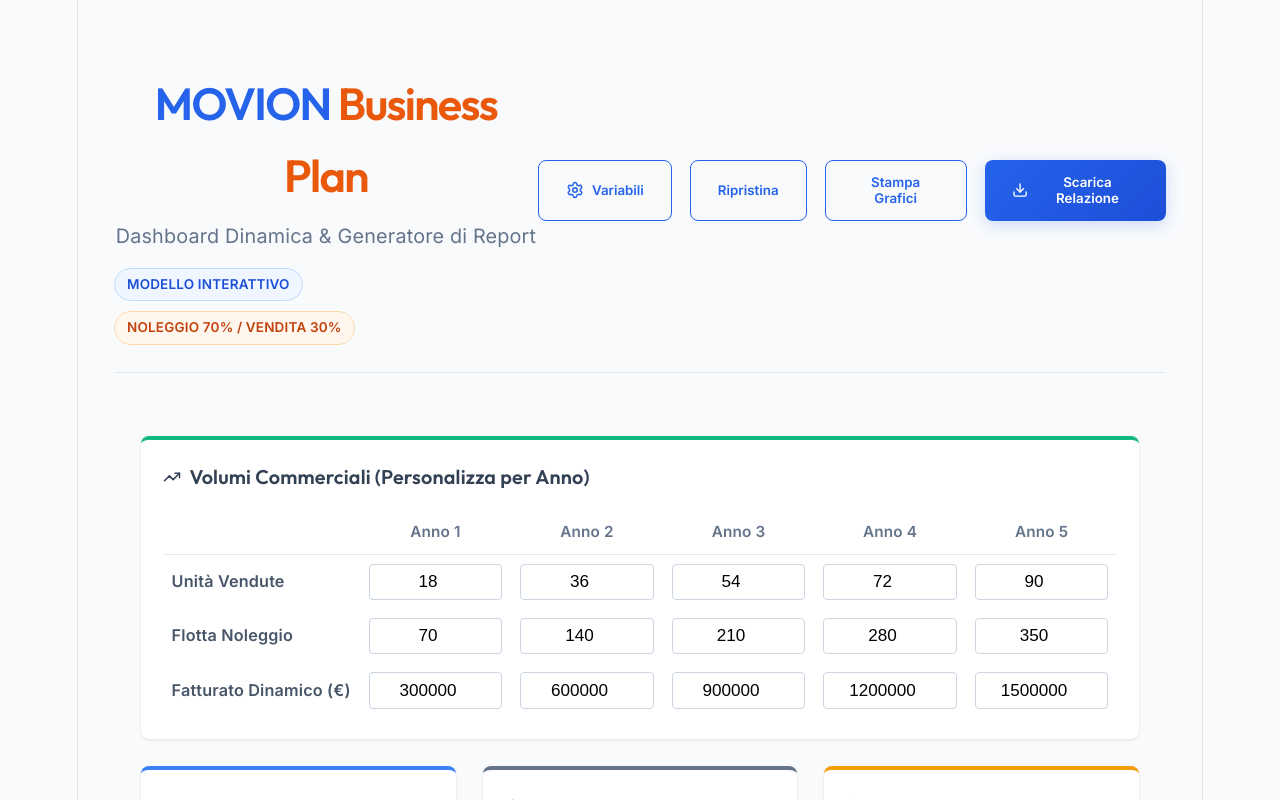
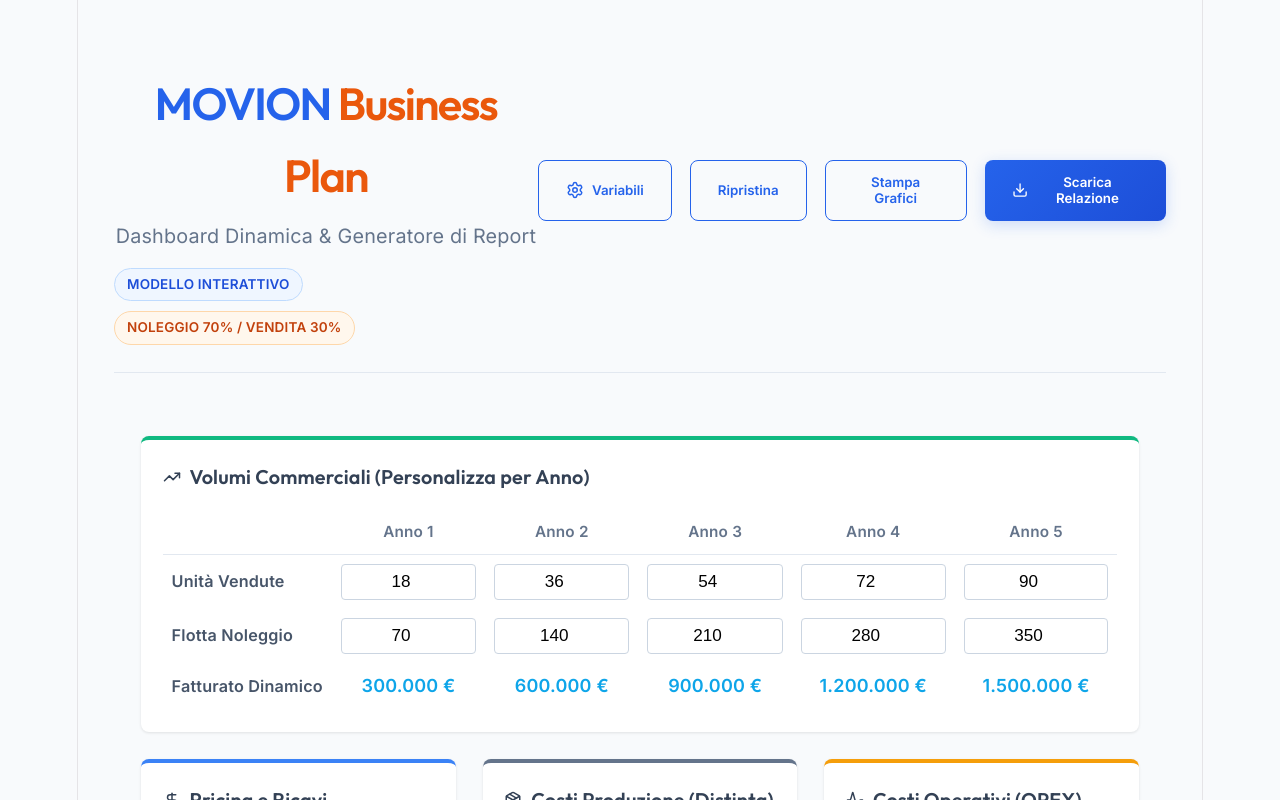
Before and after one commit to giuseppedisorbo-droid/Movion, a React (Vite) app in the folder movion_dashboard/: page / in a window 1280 px wide. Both pictures are taken after a click on the button "Variabili". Shown: the top 800 px of the page. Built offline with nearby package versions, Linux system fonts and the light colour scheme.

Commit message:
Reso Fatturato Dinamico un campo calcolato in sola lettura

```diff
--- a/movion_dashboard/src/App.jsx
+++ b/movion_dashboard/src/App.jsx
@@ -46,7 +46,6 @@
   const defaultConfig = {
     salesY1: 18, salesY2: 36, salesY3: 54, salesY4: 72, salesY5: 90,
     fleetY1: 70, fleetY2: 140, fleetY3: 210, fleetY4: 280, fleetY5: 350,
-    revDynY1: 300000, revDynY2: 600000, revDynY3: 900000, revDynY4: 1200000, revDynY5: 1500000,
     priceSale: 5000,
     priceRental: 300,
     rentalYieldMonths: 10,
@@ -97,7 +96,6 @@
   const { financialData, unitData, totals, kpis } = useMemo(() => {
     const salesArr = [Number(config.salesY1)||0, Number(config.salesY2)||0, Number(config.salesY3)||0, Number(config.salesY4)||0, Number(config.salesY5)||0];
     const fleetArr = [Number(config.fleetY1)||0, Number(config.fleetY2)||0, Number(config.fleetY3)||0, Number(config.fleetY4)||0, Number(config.fleetY5)||0];
-    const dynArr = [Number(config.revDynY1)||0, Number(config.revDynY2)||0, Number(config.revDynY3)||0, Number(config.revDynY4)||0, Number(config.revDynY5)||0];
 
     const pSale = Number(config.priceSale) || 1;
     const pRental = Number(config.priceRental) || 1;
@@ -129,8 +127,7 @@
 
       let revSale = salesUnits * pSale;
       let revRental = rentalFleet * rYield * pRental;
-      let revDynamic = dynArr[i];
-      let revenue = revSale + revRental + revDynamic;
+      let revenue = revSale + revRental;
 
       let unitsProduced = salesUnits + newRentalUnits;
 
@@ -289,12 +286,12 @@
                       <td><input type="number" name="fleetY5" value={config.fleetY5} onChange={handleChange} title="Anno 5" placeholder="Y5"/></td>
                     </tr>
                     <tr>
-                      <td>Fatturato Dinamico (€)</td>
-                      <td><input type="number" name="revDynY1" value={config.revDynY1} onChange={handleChange} title="Anno 1" placeholder="Y1"/></td>
-                      <td><input type="number" name="revDynY2" value={config.revDynY2} onChange={handleChange} title="Anno 2" placeholder="Y2"/></td>
-                      <td><input type="number" name="revDynY3" value={config.revDynY3} onChange={handleChange} title="Anno 3" placeholder="Y3"/></td>
-                      <td><input type="number" name="revDynY4" value={config.revDynY4} onChange={handleChange} title="Anno 4" placeholder="Y4"/></td>
-                      <td><input type="number" name="revDynY5" value={config.revDynY5} onChange={handleChange} title="Anno 5" placeholder="Y5"/></td>
+                      <td>Fatturato Dinamico</td>
+                      <td style={{textAlign: 'center', fontWeight: '600', color: '#0ea5e9'}}>{financialData[0]?.revenue ? formatCurrency(financialData[0].revenue) : '€ 0'}</td>
+                      <td style={{textAlign: 'center', fontWeight: '600', color: '#0ea5e9'}}>{financialData[1]?.revenue ? formatCurrency(financialData[1].revenue) : '€ 0'}</td>
+                      <td style={{textAlign: 'center', fontWeight: '600', color: '#0ea5e9'}}>{financialData[2]?.revenue ? formatCurrency(financialData[2].revenue) : '€ 0'}</td>
+                      <td style={{textAlign: 'center', fontWeight: '600', color: '#0ea5e9'}}>{financialData[3]?.revenue ? formatCurrency(financialData[3].revenue) : '€ 0'}</td>
+                      <td style={{textAlign: 'center', fontWeight: '600', color: '#0ea5e9'}}>{financialData[4]?.revenue ? formatCurrency(financialData[4].revenue) : '€ 0'}</td>
                     </tr>
                   </tbody>
                 </table>
```
